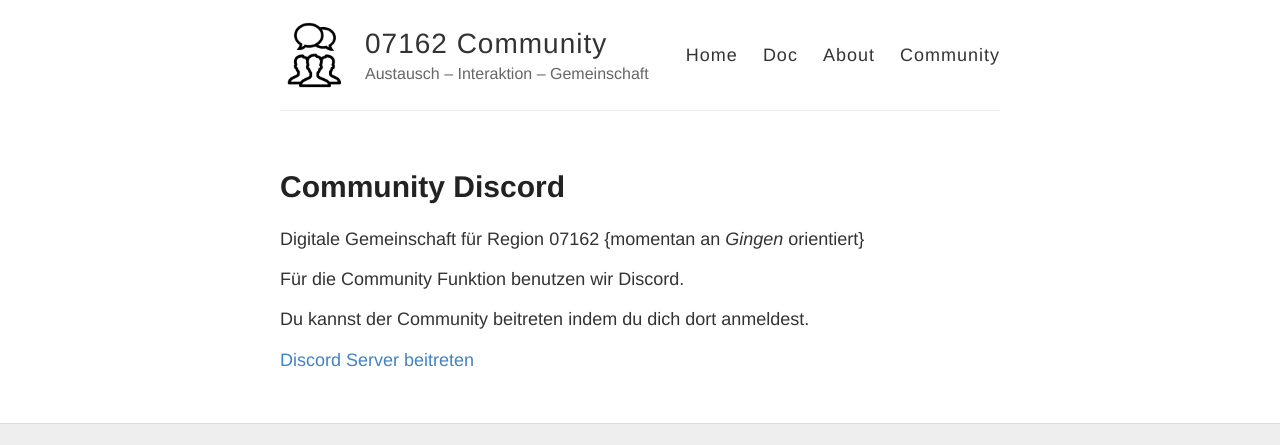
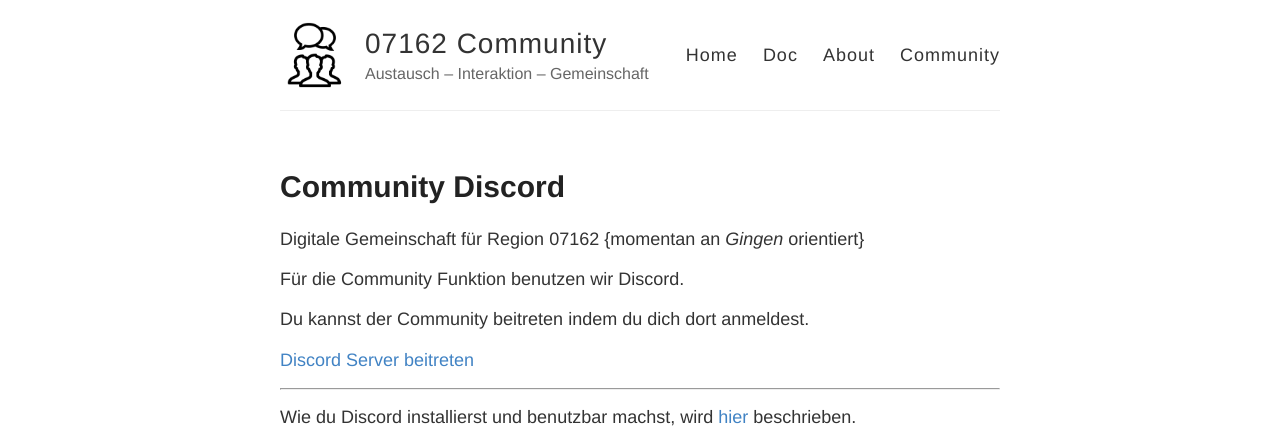
Before and after one commit to filstal/gingen, a Jekyll site: the page built from community.md, in a window 1280 px wide, cut to the strip 0-445 px from the top of the page. Built offline with Jekyll 4.4.1, drawn with Linux system fonts in a browser that asks for light colours.

Commit message:
Update community.md

```diff
--- a/community.md
+++ b/community.md
@@ -11,3 +11,7 @@ Für die Community Funktion benutzen wir Discord.
 Du kannst der Community beitreten indem du dich dort anmeldest.
 
 [Discord Server beitreten](https://discord.gg/RdZjDPBmcV)
+
+----
+
+Wie du Discord installierst und benutzbar machst, wird [hier](/discord/) beschrieben.
```
